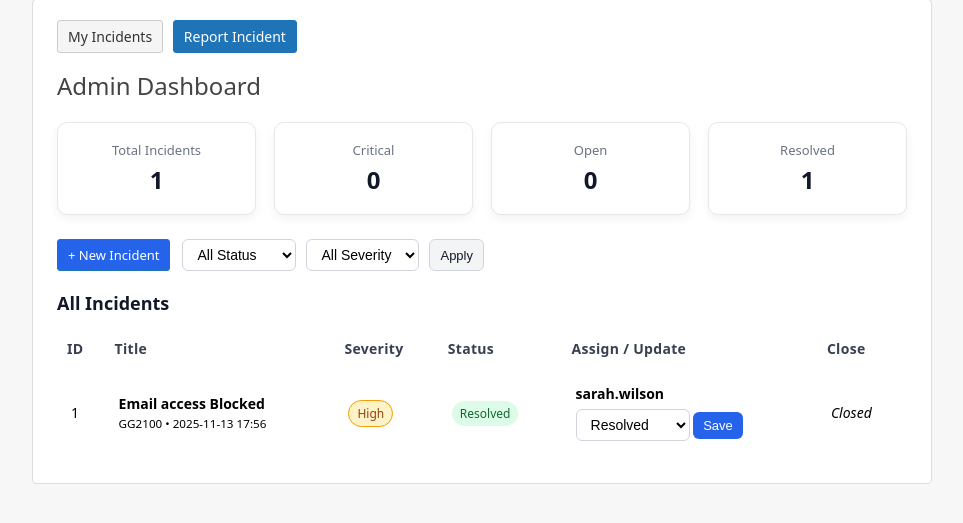
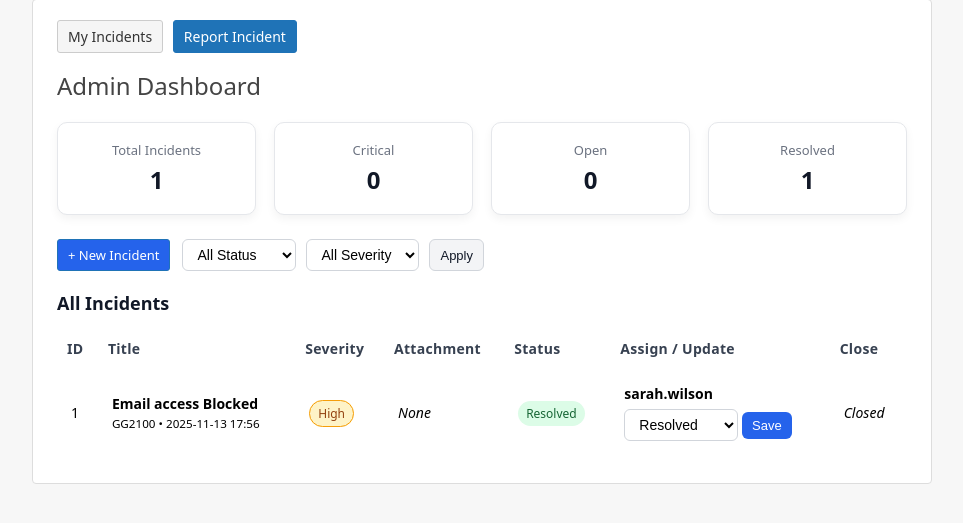
Before and after one commit to x24250511/Incident_MSystem, a Django app: page /incidents/admin-view/ in a window 1280 px wide. Shown: the part 76-599 px from the top of the page, without its empty margins (158-1121 px from the left). Run offline with Django 5.2, Linux system fonts and the light colour scheme; a user stored in the database is signed in; data comes from the database, SQL or seed files in the repository.

Commit message:
image upload issue

```diff
--- a/incidents/templates/incidents/admin_dashboard.html
+++ b/incidents/templates/incidents/admin_dashboard.html
@@ -183,6 +183,7 @@
         <th>ID</th>
         <th>Title</th>
         <th>Severity</th>
+        <th>Attachment</th>
         <th>Status</th>
         <th>Assign / Update</th>
         <th>Close</th>
@@ -206,6 +207,15 @@
                 <span class="badge sev-medium">Medium</span>
             {% else %}
                 <span class="badge sev-low">Low</span>
+            {% endif %}
+        </td>
+
+        <td>
+            {% if inc.attachment %}
+                <a href="{{ inc.attachment.url }}" target="_blank" rel="noopener" class="btn-sm btn-grey">View</a>
+                <img src="{{ inc.attachment.url }}" alt="Attachment preview" style="display:block; margin-top:6px; max-height:70px; border-radius:6px; border:1px solid #e5e7eb;" onerror="this.style.display='none';">
+            {% else %}
+                <em>None</em>
             {% endif %}
         </td>
 
```
Also changed, not shown: incidents/templates/incidents/support_dashboard.html (+10 -0 lines).
